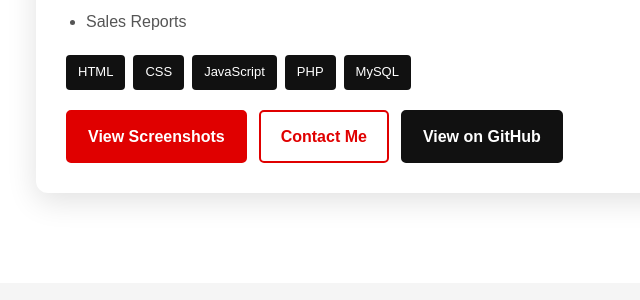
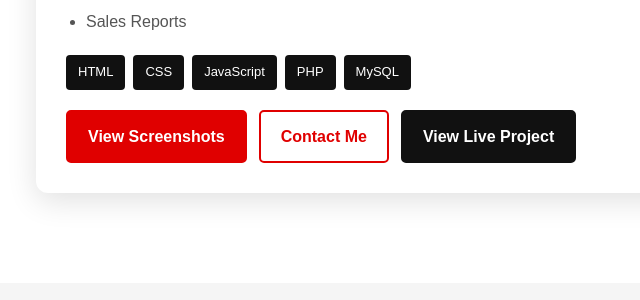
Before and after one commit to Ameeza2004/portfolio, a PHP site: page / in a window 1280 px wide. Shown: the part 3047-3347 px from the top of the page, without its empty margins (179-819 px from the left). Run offline with PHP 8.4, Linux system fonts and the light colour scheme.

Commit message:
Update live project button

```diff
--- a/index.html
+++ b/index.html
@@ -268,10 +268,10 @@
                         Contact Me
                     </a>
 
-                    <a href="YOUR_GITHUB_PROJECT_LINK"
+                    <a href="https://iproaccessories.page.gd/ipro_db/new.php"
                        class="btn github-btn"
                        target="_blank">
-                        View on GitHub
+                        View Live Project
                     </a>
 
                 </div>
--- a/style.css
+++ b/style.css
@@ -907,4 +907,5 @@ footer p {
         width: 100%;
     }
 
+
 }
```
